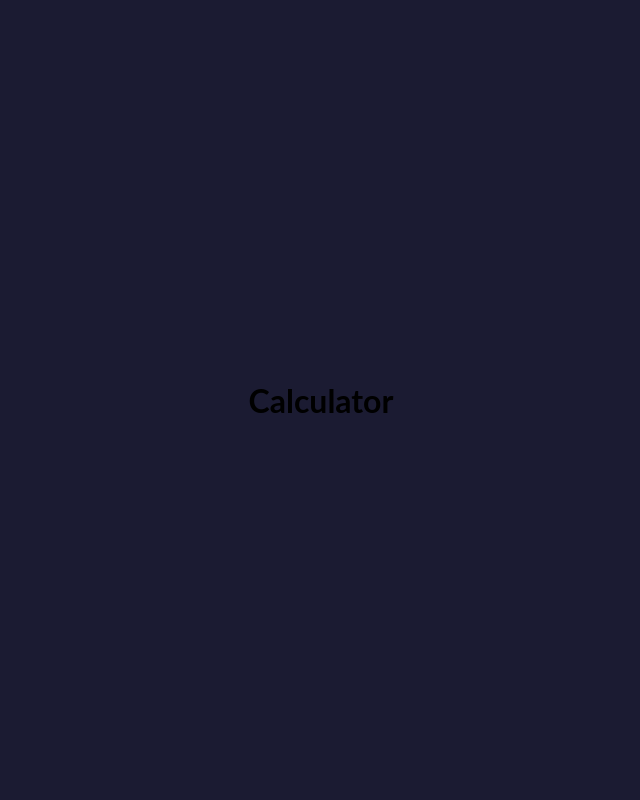
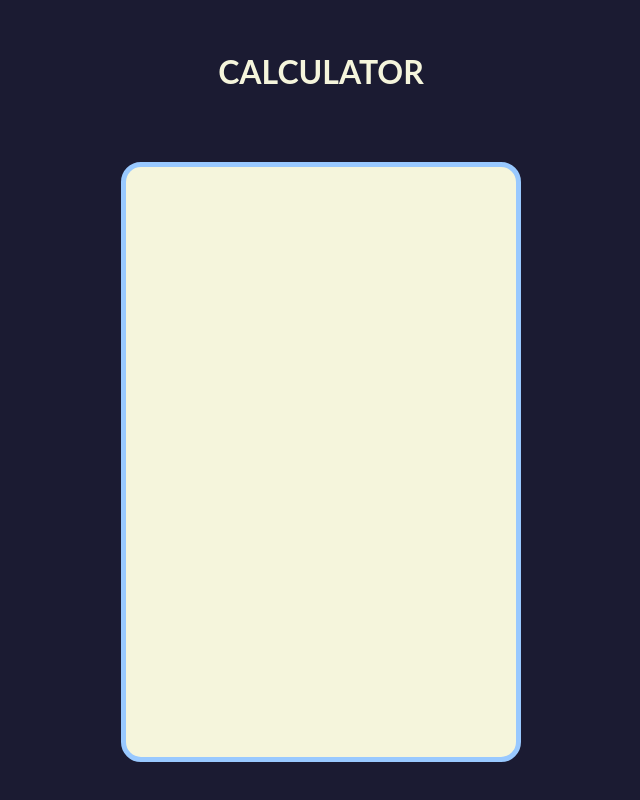
Before and after one commit to mabel-gp/calculator, a React (Vite) app: page / in a window 1280 px wide. Shown: the whole page, without its empty margins (319-959 px from the left). Built offline with nearby package versions, Linux system fonts and the light colour scheme.

Commit message:
Add calculator container

```diff
--- a/src/App.css
+++ b/src/App.css
@@ -10,7 +10,6 @@
 }
 
 .App {
-  width: 100%;
   height: 100vh;
   padding: 10px;
   background-color: #1b1b32;
@@ -20,3 +19,26 @@
   justify-content: center;
   align-items: center;
 }
+
+.title-container{
+  width: 100%;
+  height: 50px;
+  margin: 8px;
+  display: flex;
+  align-items: center;
+  justify-content: center;
+}
+
+.title{
+  color: beige;
+  text-transform: uppercase;
+}
+
+.calculator-container{
+  width: 400px;
+  height: 600px;
+  padding: 14px;
+  background-color: beige;
+  border-radius: 20px;
+  border: 5px solid #99c9ff;
+}
--- a/src/App.jsx
+++ b/src/App.jsx
@@ -4,7 +4,11 @@
   return (
     <div className='App'>
         <div className='title-container'>
-        <h1 className='title'>Calculator</h1>
+          <h1 className='title'>Calculator</h1>
+        </div>
+
+        <div className='calculator-container'>
+
         </div>
     </div>
 
--- a/src/index.css
+++ /dev/null
@@ -1,8 +0,0 @@
-.title-container{
-  width: 100%;
-  height: 50px;
-  margin: 8px;
-  display: flex;
-  align-items: center;
-  justify-content: center;
-}
--- a/src/index.jsx
+++ b/src/index.jsx
@@ -1,6 +1,6 @@
 import { StrictMode } from 'react'
 import { createRoot } from 'react-dom/client'
-import './index.css'
+import '../index.css'
 import App from './App.jsx'
 
 createRoot(document.getElementById('root')).render(
```
Also changed, not shown: index.css (added).
